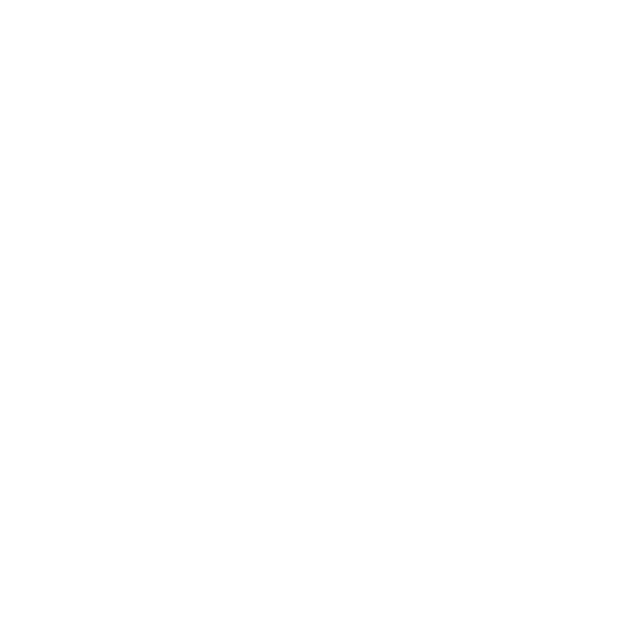
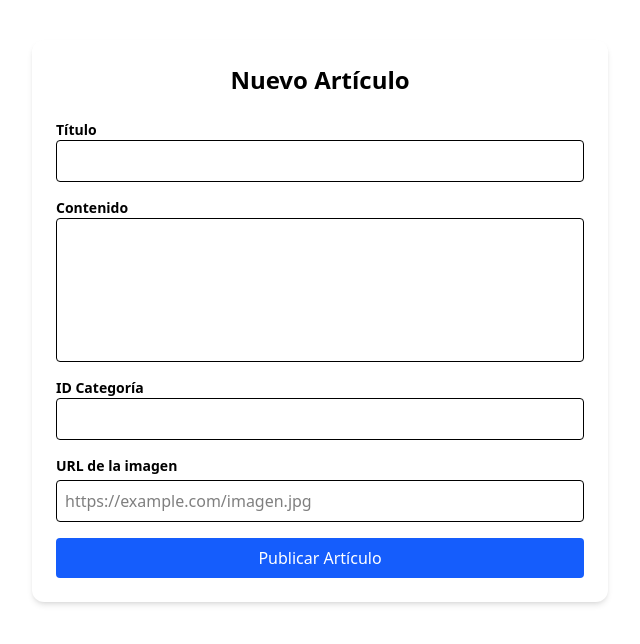
Before and after one commit to EduardoCong/blog-norma, a React (Vite) app: page /crear-articulo in a window 1280 px wide. Before the commit this address had no page. Shown: the top 644 px of the page, without its empty margins (320-960 px from the left). Built offline with nearby package versions, Linux system fonts and the light colour scheme.

Commit message:
fix: order news

```diff
--- a/src/presentation/pages/details/details_page.tsx
+++ b/src/presentation/pages/details/details_page.tsx
@@ -169,7 +169,6 @@
           <p className="text-center text-red-500">Artículo no encontrado.</p>
         )}
 
-        {/* Comentarios tipo Chat */}
         <section className="mt-12 max-w-3xl mx-auto">
           <h2 className="text-2xl font-semibold text-[#1A2B3C] mb-4">Comentarios</h2>
           <div className="bg-gray-50 border rounded-xl p-4 max-h-[300px] overflow-y-auto space-y-4">
--- a/src/presentation/pages/login/login_page.tsx
+++ b/src/presentation/pages/login/login_page.tsx
@@ -110,7 +110,6 @@
       exit={{ opacity: 0, y: -50 }}
       transition={{ duration: 0.5 }}
     >
-      {/* NAVBAR */}
       <nav className="flex items-center justify-between p-4">
         <div className="flex items-center space-x-2 hover:cursor-pointer">
           <img
@@ -123,7 +122,7 @@
         <ul className="flex space-x-2">
           <li>
             <NavLink
-              to="/login"
+              to="/"
               className={({ isActive }) =>
                 isActive
                   ? "button-register-active px-4 py-2 rounded-[12px]"
--- /dev/null
+++ b/src/presentation/pages/profile/profile_page.tsx
@@ -0,0 +1,102 @@
+import { useEffect, useState } from "react";
+import { NavLink } from "react-router-dom";
+import { FontAwesomeIcon } from "@fortawesome/react-fontawesome";
+import {
+  faFacebook,
+  faTwitter,
+  faYoutube,
+  faGithub,
+} from "@fortawesome/free-brands-svg-icons";
+
+interface PerfilData {
+  photoUrl: string;
+  name: string;
+  username: string;
+}
+
+const PerfilPage = () => {
+  const [perfil, setPerfil] = useState<PerfilData | null>(null);
+
+  useEffect(() => {
+    const perfilCache: PerfilData = {
+      photoUrl: "/uploads/perfil.jpg",
+      name: localStorage.getItem("nombre_usuario") || "Nombre",
+      username: (localStorage.getItem("correo") || "correo").split("@")[0],
+    };
+
+    setPerfil(perfilCache);
+  }, []);
+
+  if (!perfil)
+    return (
+      <p className="text-center mt-10 text-gray-500">Cargando perfil...</p>
+    );
+
+  return (
+    <div className="min-h-screen bg-[#F8F9FA] flex flex-col">
+      {/* NAVBAR */}
+      <nav className="bg-[#0A2540] px-6 py-4 flex justify-between items-center shadow">
+        <div className="flex items-center space-x-4">
+          <img
+            src="https://encrypted-tbn0.gstatic.com/images?q=tbn:ANd9GcRSy8Zl8c4c8H1mmsKu2n5EFcrBd-cn8003_g&s"
+            alt="Logo"
+            className="w-10 h-10 rounded-full"
+          />
+          <h1 className="text-white font-bold text-sm">ScienceUTM</h1>
+        </div>
+        <div className="flex space-x-6 items-center">
+          <NavLink to="/home" className="text-white hover:text-blue-300 transition">
+            Inicio
+          </NavLink>
+          <NavLink to="/noticias" className="text-white hover:text-blue-300 transition">
+            Noticias
+          </NavLink>
+          <NavLink to="/descubrimientos" className="text-white hover:text-blue-300 transition">
+            Descubrimientos
+          </NavLink>
+          <NavLink to="/expertos" className="text-white hover:text-blue-300 transition">
+            Expertos
+          </NavLink>
+        </div>
+      </nav>
+
+      {/* PERFIL */}
+      <main className="flex-grow flex items-center justify-center px-4 py-12">
+        <div className="w-full max-w-lg bg-white rounded-2xl shadow-xl p-8 text-center">
+          <img
+            src={perfil.photoUrl}
+            alt={`${perfil.name}'s profile`}
+            className="w-32 h-32 mx-auto rounded-full object-cover shadow-lg mb-4 border-4 border-[#0A192F]"
+          />
+          <h2 className="text-3xl font-bold text-[#0A192F]">{perfil.name}</h2>
+          <p className="text-sm text-gray-600 mb-6">@{perfil.username}</p>
+
+          {/* Botón */}
+          <NavLink
+            to="/crear-articulo"
+            className="inline-block bg-[#019863] text-white px-6 py-2 rounded-full font-semibold text-sm hover:bg-[#007f54] transition"
+          >
+            Crear nuevo artículo
+          </NavLink>
+        </div>
+      </main>
+
+      {/* FOOTER */}
+      <footer className="bg-[#0A2540] text-white text-center py-6">
+        <div className="container mx-auto flex flex-col md:flex-row justify-between items-center px-4">
+          <p className="text-sm mb-2 md:mb-0">
+            © All Rights Reserved. Blog Web Proyectos de Programación
+          </p>
+          <div className="flex space-x-4 text-xl">
+            <NavLink to="#"><FontAwesomeIcon icon={faFacebook} /></NavLink>
+            <NavLink to="#"><FontAwesomeIcon icon={faTwitter} /></NavLink>
+            <NavLink to="#"><FontAwesomeIcon icon={faYoutube} /></NavLink>
+            <NavLink to="#"><FontAwesomeIcon icon={faGithub} /></NavLink>
+          </div>
+        </div>
+      </footer>
+    </div>
+  );
+};
+
+export default PerfilPage;
--- a/src/presentation/pages/registrer/register_page.tsx
+++ b/src/presentation/pages/registrer/register_page.tsx
@@ -150,7 +150,7 @@
         <ul className="flex space-x-2">
           <li>
             <NavLink
-              to="/login"
+              to="/"
               className="button-register px-4 py-2 rounded-[12px]"
             >
               Login
--- /dev/null
+++ b/src/presentation/pages/uploads/upload_page.tsx
@@ -0,0 +1,131 @@
+import React, { useState, useEffect } from "react";
+import axios, { AxiosError } from "axios";
+import Swal from "sweetalert2";
+import { useNavigate } from "react-router-dom";
+import { motion } from "framer-motion";
+
+interface FormularioArticulo {
+  titulo: string;
+  contenido: string;
+  id_categoria: string | number;
+  imagen_principal: string;
+}
+
+const CrearArticulo: React.FC = () => {
+  const navigate = useNavigate();
+
+  const [formulario, setFormulario] = useState<FormularioArticulo>({
+    titulo: "",
+    contenido: "",
+    id_categoria: "",
+    imagen_principal: "",
+  });
+
+  const handleChange = (campo: keyof FormularioArticulo, valor: string | number) => {
+    setFormulario((prev) => ({ ...prev, [campo]: valor }));
+  };
+
+  const handleSubmit = async () => {
+    try {
+      const token = localStorage.getItem("token");
+      const fecha_publicacion = new Date().toISOString().split("T")[0];
+
+      const datosArticulo = {
+        ...formulario,
+        fecha_publicacion,
+      };
+
+      const response = await axios.post("http://localhost:4000/api2/crearArticulos", datosArticulo, {
+        headers: {
+          Authorization: `Bearer ${token}`,
+          "Content-Type": "application/json",
+        },
+      });
+
+      Swal.fire("¡Publicado!", response.data.message, "success").then(() =>
+        navigate("/home")
+      );
+    } catch (error: unknown) {
+      const axiosError = error as AxiosError<{ error: string }>;
+      const mensaje = axiosError.response?.data?.error || "Algo salió mal";
+      Swal.fire("Error", mensaje, "error");
+    }
+  };
+
+  useEffect(() => {
+    document.title = "Crear Artículo - ScienceUTM";
+  }, []);
+
+  return (
+    <motion.div
+      className="max-w-xl mx-auto mt-10 bg-white p-6 rounded-xl shadow-md"
+      initial={{ opacity: 0, y: 30 }}
+      animate={{ opacity: 1, y: 0 }}
+      transition={{ duration: 0.5 }}
+    >
+      <h2 className="text-2xl font-bold mb-6 text-center">Nuevo Artículo</h2>
+
+      <div className="space-y-4">
+        <div>
+          <label className="block text-sm font-semibold">Título</label>
+          <div className="border p-2 rounded">
+            <input
+              type="text"
+              className="w-full outline-none"
+              value={formulario.titulo}
+              onChange={(e) => handleChange("titulo", e.target.value)}
+            />
+          </div>
+        </div>
+
+        <div>
+          <label className="block text-sm font-semibold">Contenido</label>
+          <div className="border p-2 rounded">
+            <textarea
+              className="w-full outline-none resize-none"
+              rows={5}
+              value={formulario.contenido}
+              onChange={(e) => handleChange("contenido", e.target.value)}
+            />
+          </div>
+        </div>
+
+        <div>
+          <label className="block text-sm font-semibold">ID Categoría</label>
+          <div className="border p-2 rounded">
+            <input
+              type="number"
+              className="w-full outline-none"
+              value={formulario.id_categoria}
+              onChange={(e) => handleChange("id_categoria", e.target.value)}
+            />
+          </div>
+        </div>
+
+        <div>
+          <label className="block text-sm font-semibold mb-1">URL de la imagen</label>
+          <div className="border p-2 rounded">
+            <input
+              type="text"
+              className="w-full outline-none"
+              placeholder="https://example.com/imagen.jpg"
+              value={formulario.imagen_principal}
+              onChange={(e) => handleChange("imagen_principal", e.target.value)}
+            />
+          </div>
+        </div>
+
+        <motion.button
+          whileTap={{ scale: 0.95 }}
+          whileHover={{ scale: 1.02 }}
+          className="w-full bg-blue-600 text-white py-2 rounded hover:bg-blue-700 transition"
+          onClick={handleSubmit}
+        >
+          Publicar Artículo
+        </motion.button>
+      </div>
+    </motion.div>
+  );
+};
+
+export default CrearArticulo;
--- a/src/presentation/routes/routes.tsx
+++ b/src/presentation/routes/routes.tsx
@@ -3,15 +3,19 @@
 import RegisterPage from "../pages/registrer/register_page";
 import Home from "../pages/home/home_page";
 import ArticuloDetallePage from "../pages/details/details_page";
+import CrearArticulo from "../pages/uploads/upload_page";
+import Profile from "../pages/profile/profile_page";
 
 function RoutesApp() {
   return (
     <Router>
       <Routes>
-        <Route path="/login" element={<LoginPage />} />
+        <Route path="/" element={<LoginPage />} />
         <Route path="/register" element={<RegisterPage />} />
         <Route path="/home" element={<Home />} />
         <Route path="/articulos/:id" element={<ArticuloDetallePage />} />
+        <Route path="/crear-articulo" element={<CrearArticulo />} />
+        <Route path="/profile" element={<Profile />} />
       </Routes>
     </Router>
   );
```
Also changed, not shown: src/presentation/pages/home/home_page.tsx (+13 -9 lines).
